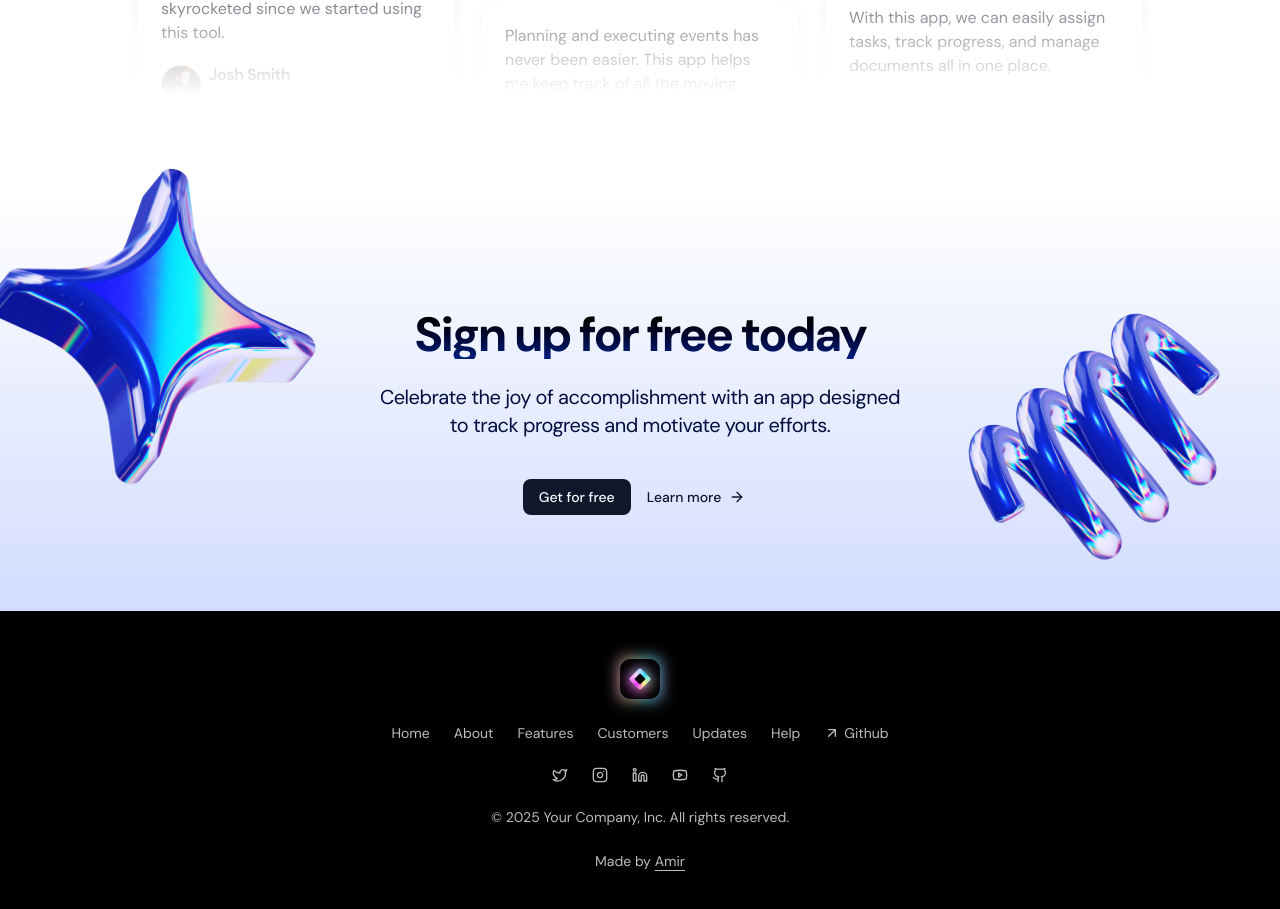
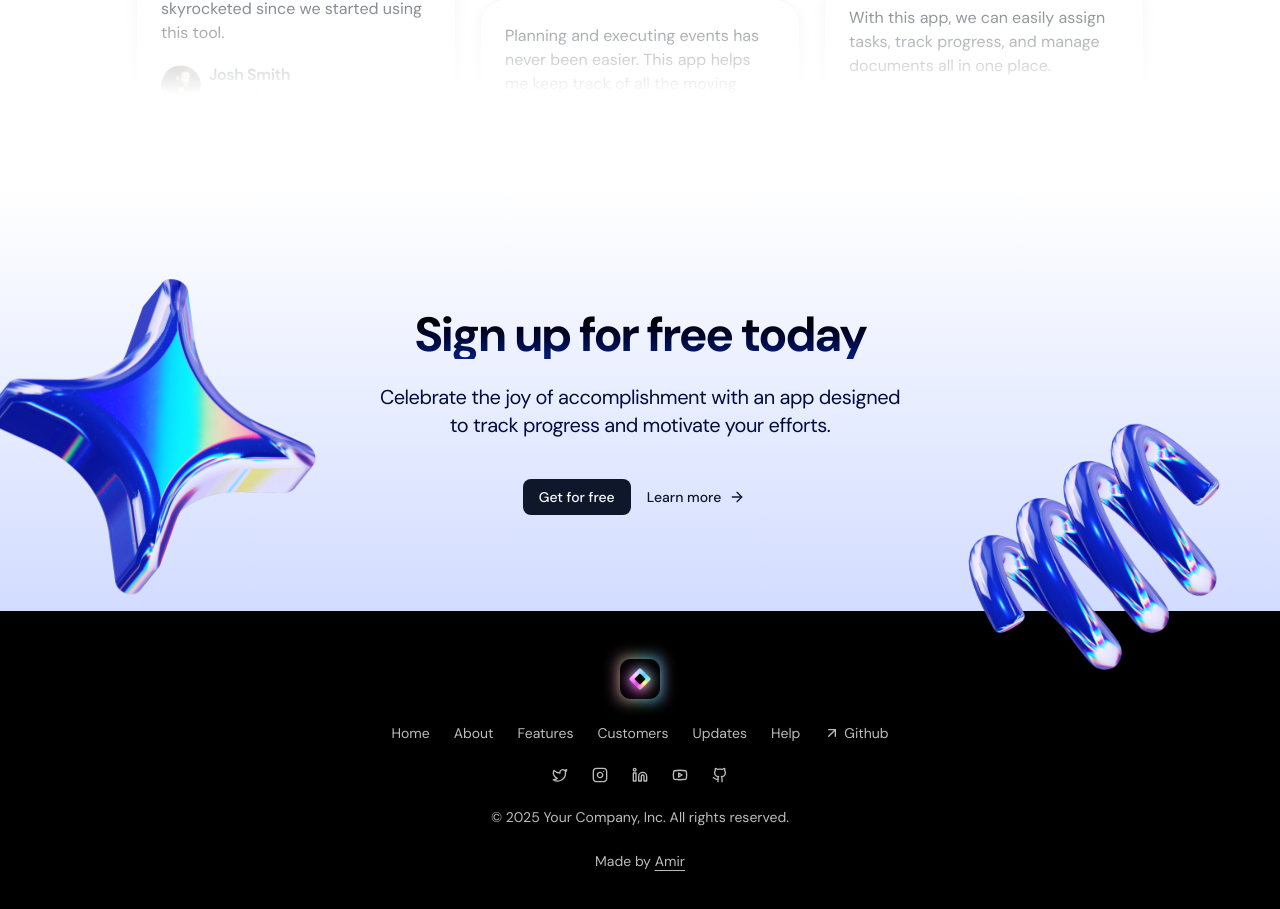
Before and after one commit to amirallami-code/framer-landing-page, a Next.js app: page / in a window 1280 px wide. Shown: the part 4158-5067 px from the top of the page. Built offline with nearby package versions, Linux system fonts and the light colour scheme.

Commit message:
Finish call-to-action Section Animations

```diff
--- a/components/CallToAction.tsx
+++ b/components/CallToAction.tsx
@@ -6,18 +6,43 @@ import Image from "next/image";
 import {ArrowRight} from "lucide-react";
 import starImage from "@/public/shapes/star.png";
 import springImage from "@/public/shapes/spring.png";
+import {useRef} from "react";
+import {motion, useScroll, useTransform} from "framer-motion";
 
 const CallToAction = () => {
+    const callToActionRef = useRef(null);
+    const { scrollYProgress } = useScroll({
+        target: callToActionRef,
+        offset: ["start end", "end start"],
+    });
+    const translateY = useTransform(scrollYProgress, [0, 1], [150, -150]);
+
     return (
-       <section className="bg-gradient-to-b from-white to-[#D2DCFF] py-10 md:py-24 overflow-x-clip">
+       <section ref={callToActionRef} className="bg-gradient-to-b from-white to-[#D2DCFF] py-10 md:py-24 overflow-x-clip">
            <div className="container">
                <div className="heading-wrapper relative">
                    <h2 className="title">Sign up for free today</h2>
                    <p className="description">
                        Celebrate the joy of accomplishment with an app designed to track progress and motivate your efforts.
                    </p>
-                   <Image src={starImage} alt="Star Shape"  width={360} className="hidden md:block -top-[156px] -left-[400px] md:absolute" />
-                   <Image src={springImage} alt="Spring Shape" width={300} className="hidden md:block -top-[19px] -right-[331px] md:absolute" />
+                   <motion.img
+                       src={starImage.src}
+                       alt="Star Shape"
+                       width={360}
+                       className="hidden md:block -top-[156px] -left-[400px] md:absolute"
+                       style={{
+                           translateY,
+                       }}
+                   />
+                   <motion.img
+                       src={springImage.src}
+                       alt="Spring Shape"
+                       width={300}
+                       className="hidden md:block -top-[19px] -right-[331px] md:absolute"
+                       style={{
+                           translateY,
+                       }}
+                   />
                </div>
                <div className="flex items-center justify-center gap-1 mt-10">
                    <Button>
```
